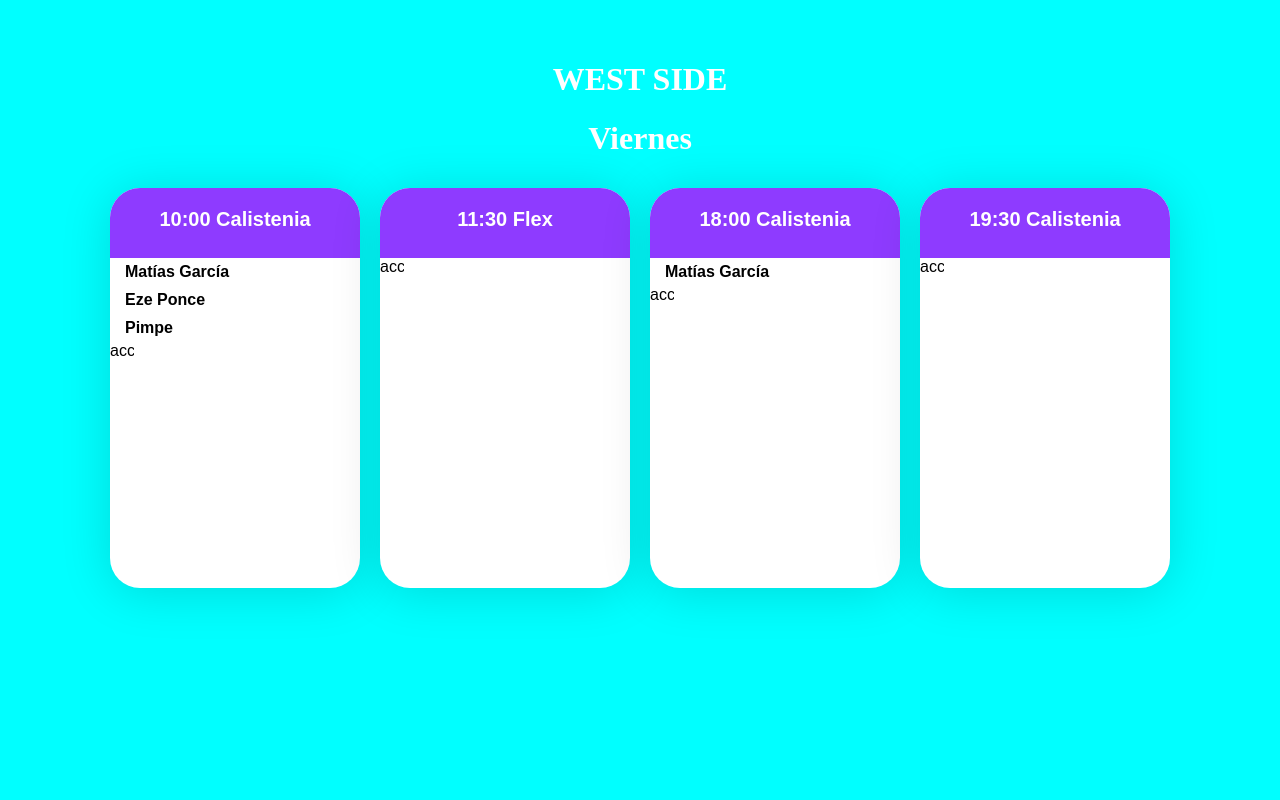
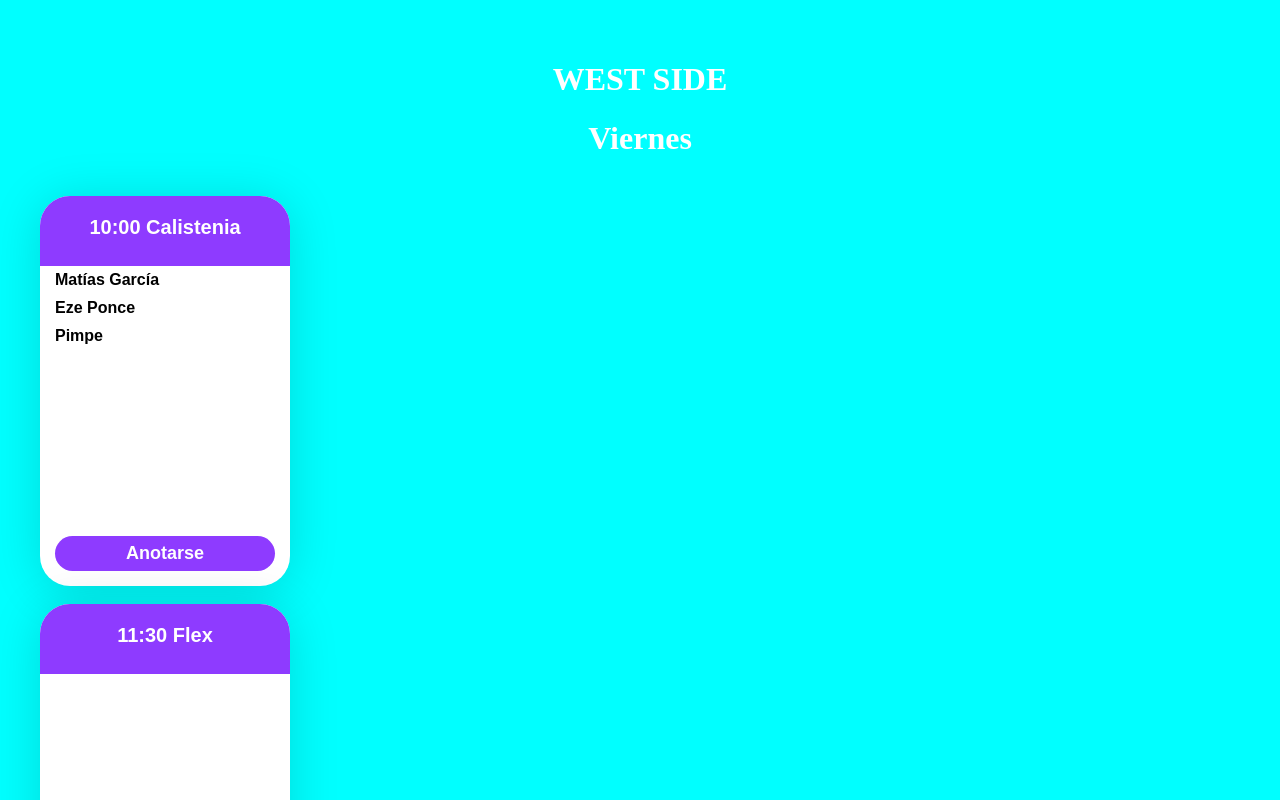
Before and after one commit to matingb/WestSide, an Angular app: page / in a window 1280 px wide. Shown: the top 800 px of the page. Built offline with nearby package versions, Linux system fonts and the light colour scheme.

Commit message:
agrega boton para anotarse a una clase

```diff
--- a/src/app/app.component.scss
+++ b/src/app/app.component.scss
@@ -4,8 +4,6 @@
 }
 
 .clases-container {
-    display: flex;
-    justify-content: center;
 
     gym-class-details {
         margin: 10px;
--- a/src/app/components/class-details/class-details.component.html
+++ b/src/app/components/class-details/class-details.component.html
@@ -3,6 +3,10 @@
     <span>{{ clase.horario }}</span>
     <span> {{ clase.tipo }}</span>
   </div>
-  <div *ngFor="let alumno of clase.alumnos" class="alumno">{{ alumno }}</div>
-  <mat-icon>account_circle</mat-icon>
+  <div class="info-container">
+    <div *ngFor="let alumno of clase.alumnos" class="alumno">{{ alumno }}</div>
+    <div class="button-container">
+      <button class="anotarse" (click)="anotarse()">Anotarse</button>
+    </div>
+  </div>
 </div>
--- a/src/app/components/class-details/class-details.component.scss
+++ b/src/app/components/class-details/class-details.component.scss
@@ -1,6 +1,6 @@
 .container {
     width: 250px;
-    min-height: 400px;
+    min-height: 350px;
     background-color: #fff;
     border-radius: 30px;
     overflow: hidden;
@@ -17,10 +17,38 @@
         font-weight: bold;
     }
 
-    .alumno {
-        padding: 5px 15px;
-        font-weight: 400;
-        font-weight: bold;
+    .info-container {
+        min-height: 320px;
+        display: flex;
+        flex-direction: column;
+
+        .alumno {
+            padding: 5px 15px;
+            font-weight: 400;
+            font-weight: bold;
+        }
+
+        .button-container {
+            padding: 15px;
+            margin-top: auto;
+
+            .anotarse {
+                width: 100%;
+                height: 35px;
+                color: #fff;
+                font-size: 18px;
+                font-weight: bold;
+                border: none;
+                border-radius: 20px;
+                background-color: #8e3bff;
+                transition: all 0.5s ease;
+
+                &:hover {
+                    color: #8e3bff;
+                    background-color: #FFF;
+                    border: solid 1px #8e3bff;
+                }
+            }
+        }
     }
-
 }
--- a/src/app/components/class-details/class-details.component.ts
+++ b/src/app/components/class-details/class-details.component.ts
@@ -10,4 +10,7 @@ export class ClassDetailsComponent {
 
   @Input() clase: Clase = new Clase("", "", []);
 
+  anotarse() {
+    this.clase.alumnos.push("Nicolas Fuentes");
+  }
 }
```
